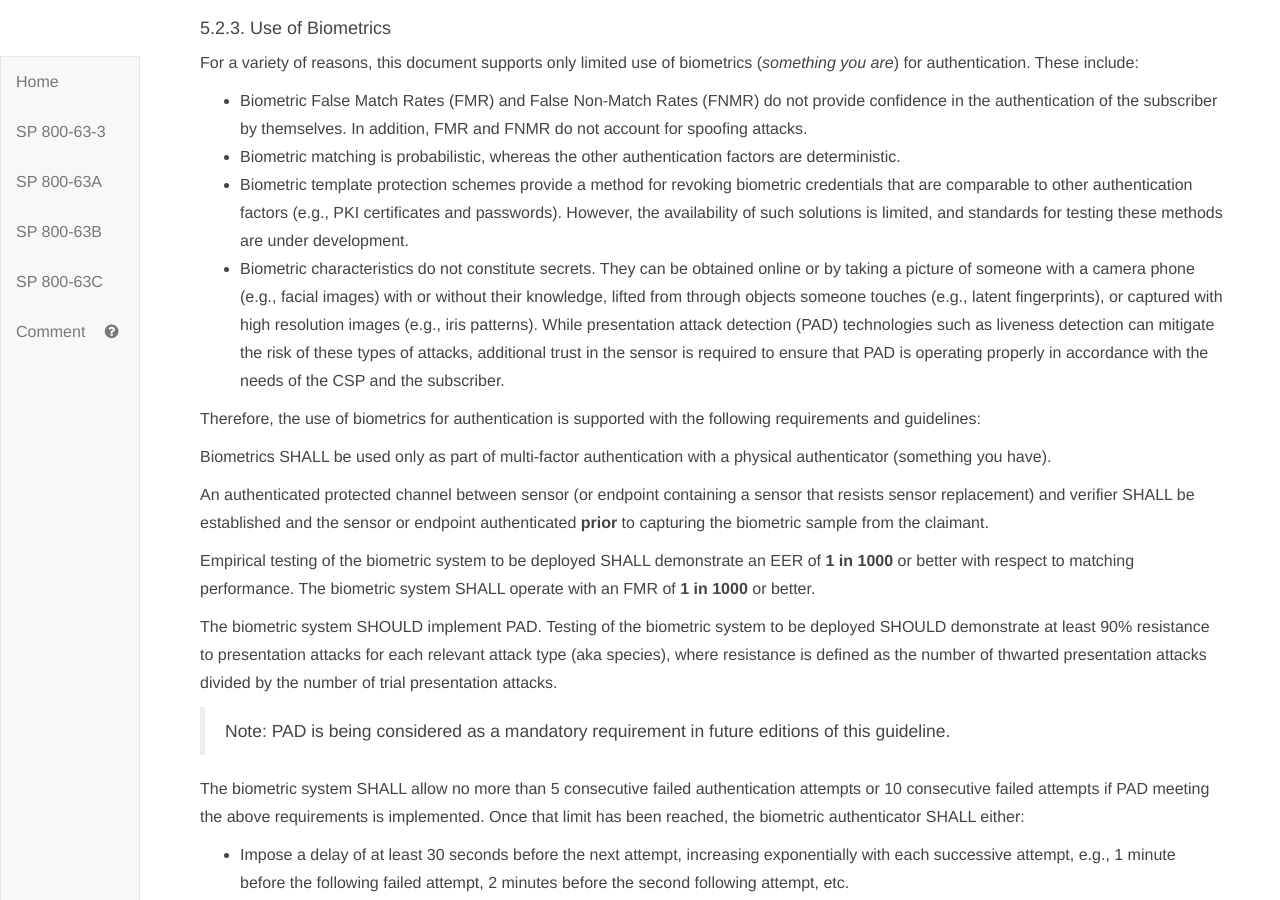
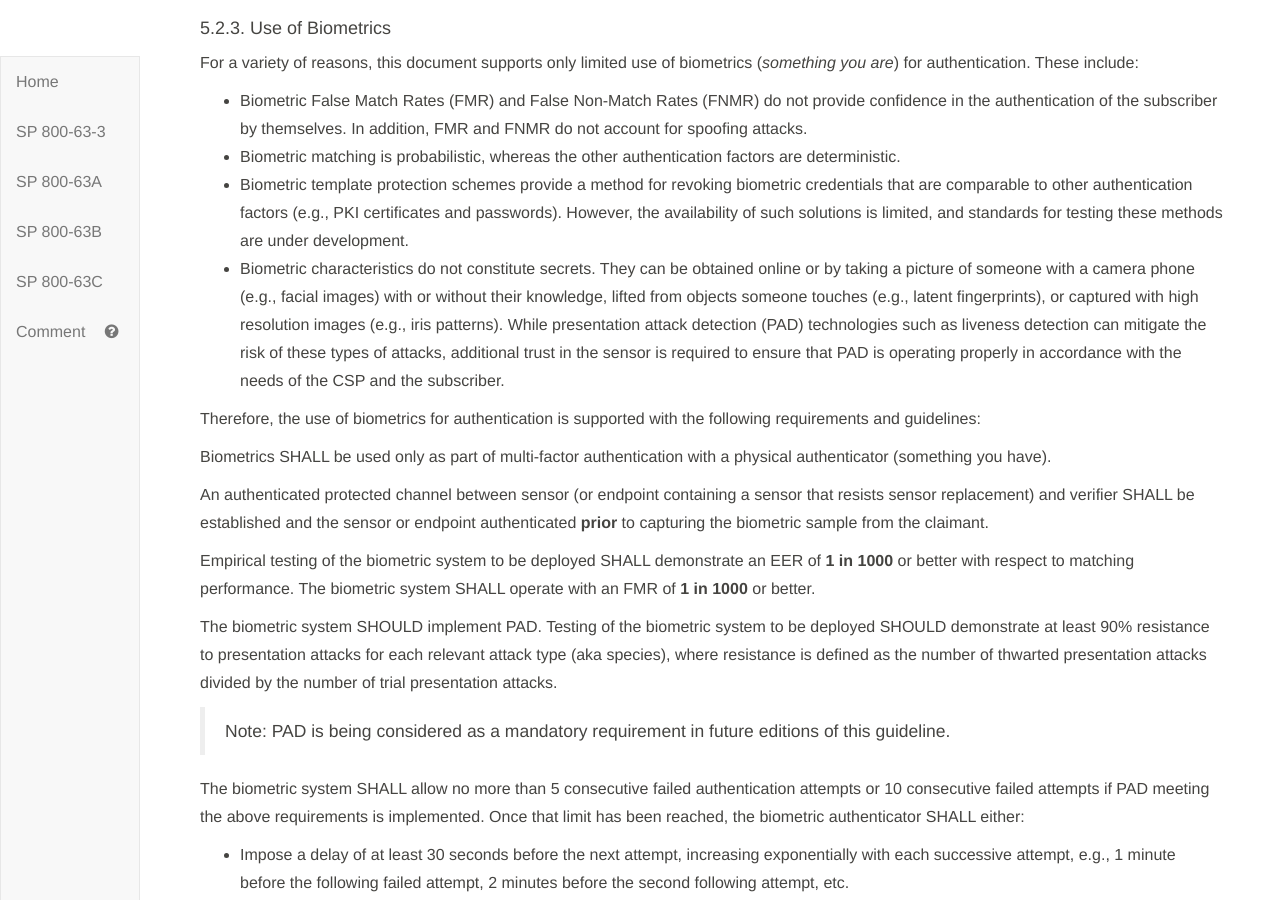
Before and after one commit to usnistgov/800-63-3, a Jekyll site: the page built from sp800-63b/sec5_authenticators.md, in a window 1280 px wide and 900 px high, scrolled down 11388 px. Built offline with Jekyll 4.4.1, drawn with Linux system fonts in a browser that asks for light colours; our own code applies the rules of GitHub Pages for plain Markdown files.

Commit message:
Remove extraneous word. Fixes #855

```diff
--- a/sp800-63b/sec5_authenticators.md
+++ b/sp800-63b/sec5_authenticators.md
@@ -354,7 +354,7 @@ For a variety of reasons, this document supports only limited use of biometrics
 - Biometric False Match Rates (FMR) and False Non-Match Rates (FNMR) do not provide confidence in the authentication of the subscriber by themselves. In addition, FMR and FNMR do not account for spoofing attacks.
 - Biometric matching is probabilistic, whereas the other authentication factors are deterministic.
 - Biometric template protection schemes provide a method for revoking biometric credentials that are comparable to other authentication factors (e.g., PKI certificates and passwords). However, the availability of such solutions is limited, and standards for testing these methods are under development.
-- Biometric characteristics do not constitute secrets.  They can be obtained online or by taking a picture of someone with a camera phone (e.g., facial images) with or without their knowledge, lifted from through objects someone touches (e.g., latent fingerprints), or captured with high resolution images (e.g., iris patterns). While presentation attack detection (PAD) technologies such as liveness detection can mitigate the risk of these types of attacks, additional trust in the sensor is required to ensure that PAD is operating properly in accordance with the needs of the CSP and the subscriber.
+- Biometric characteristics do not constitute secrets.  They can be obtained online or by taking a picture of someone with a camera phone (e.g., facial images) with or without their knowledge, lifted from objects someone touches (e.g., latent fingerprints), or captured with high resolution images (e.g., iris patterns). While presentation attack detection (PAD) technologies such as liveness detection can mitigate the risk of these types of attacks, additional trust in the sensor is required to ensure that PAD is operating properly in accordance with the needs of the CSP and the subscriber.
 
 Therefore, the use of biometrics for authentication is supported with the following requirements and guidelines:
 
```
